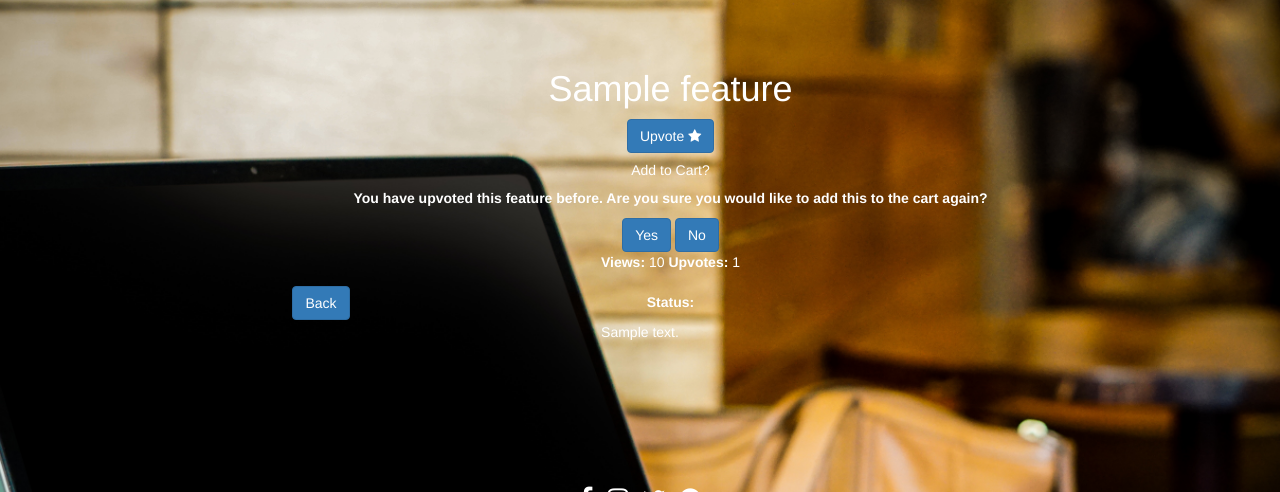
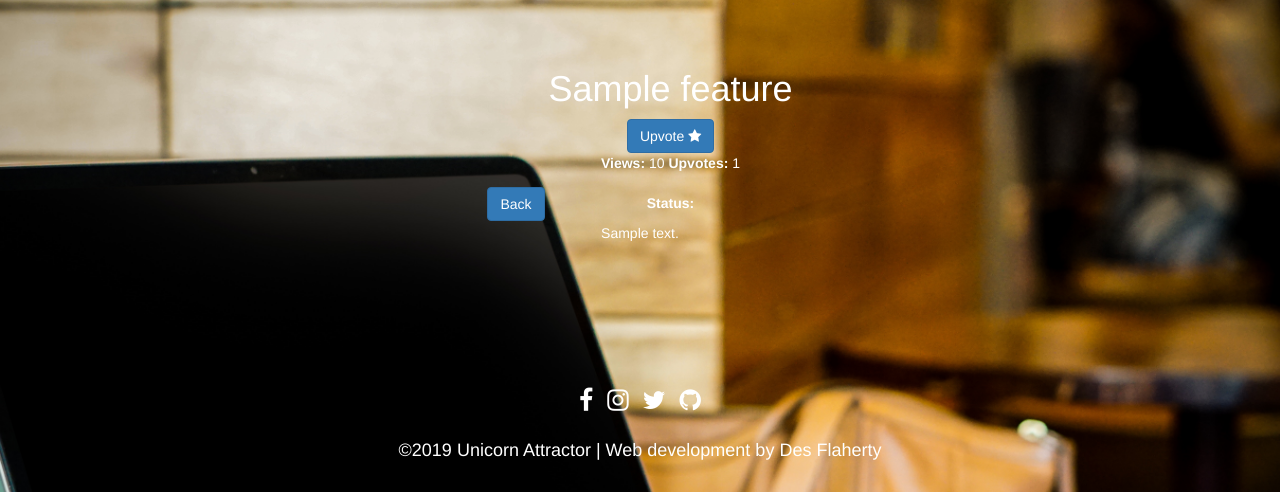
Before and after one commit to desflaherty/Unicorn_issue_tracker, a Django app: page /features/feature_detail/1/ in a window 1280 px wide. Shown: the part 51-543 px from the top of the page. Run offline with Django 3.2, Linux system fonts and the light colour scheme; a user stored in the database is signed in; tables that the repository leaves empty hold one stand-in row (values such as "Sample post"); some libraries are stand-ins or nearby versions.

Commit message:
working on add feature to cart functionality

```diff
--- a/features/templates/feature_details.html
+++ b/features/templates/feature_details.html
@@ -14,44 +14,11 @@
         {% endif %}
 
         {% if user.is_authenticated %}
-
-
         <form class='inline' method="post" action="{% url 'add_to_cart' items.id %}">
             {% csrf_token %}
             <input type="hidden" name="quantity" value="1">
-
-            {% if upvoted %}
-
-            <div id="repeated-upvote-btn" class='btn btn-primary'>Upvote <i class="fa fa-star" aria-hidden="true"></i></div>
-
-            <div class="upvote-btn-hidden">
-                <div class="upvote-confirm">
-
-                    <div class="card-header bg-dark center">
-                        <h5>Add to Cart?</h5>
-                    </div>
-
-                    <p><b>You have upvoted this feature before. Are you sure you would like to add this to the cart
-                            again?</b>
-                    </p>
-
-                    <button type='submit' class='btn btn-primary'>Yes</button>
-                    <div id='upvote-no' class='btn btn-primary'>No</div>
-
-                </div>
-            </div>
-
-            {% else %}
             <button type='submit' class='btn btn-primary'>Upvote <i class="fa fa-star" aria-hidden="true"></i></button>
-            {% endif %}
-
         </form>
-
-
-
-
-        {% else %}
-        <div class='btn btn-secondary'>Upvote <i class="fa fa-star" aria-hidden="true"></i></div>
         {% endif %}
 
         <br>
@@ -62,12 +29,12 @@
         <br>
 
         <p class=' inline feature-text-b'>Status&#58;</p>
-                {% if feature.status == 'ToDo' %}
-                <p class='inline status-todo'>{{ feature.status }}</p>
-                {% elif feature.status == 'Doing' %}
-                <p class='inline status-doing'>{{ feature.status }}</p>
-                {% elif feature.status == 'Done' %}
-                <p class='inline status-done'>{{ feature.status }}</p>
+                {% if items.status == 'ToDo' %}
+                <p class='inline status-todo'>{{ items.status }}</p>
+                {% elif items.status == 'Doing' %}
+                <p class='inline status-doing'>{{ items.status }}</p>
+                {% elif items.status == 'Done' %}
+                <p class='inline status-done'>{{ items.status }}</p>
                 {% endif %}
 
     </div>
```
Also changed, not shown: cart/views.py (+11 -4 lines).
